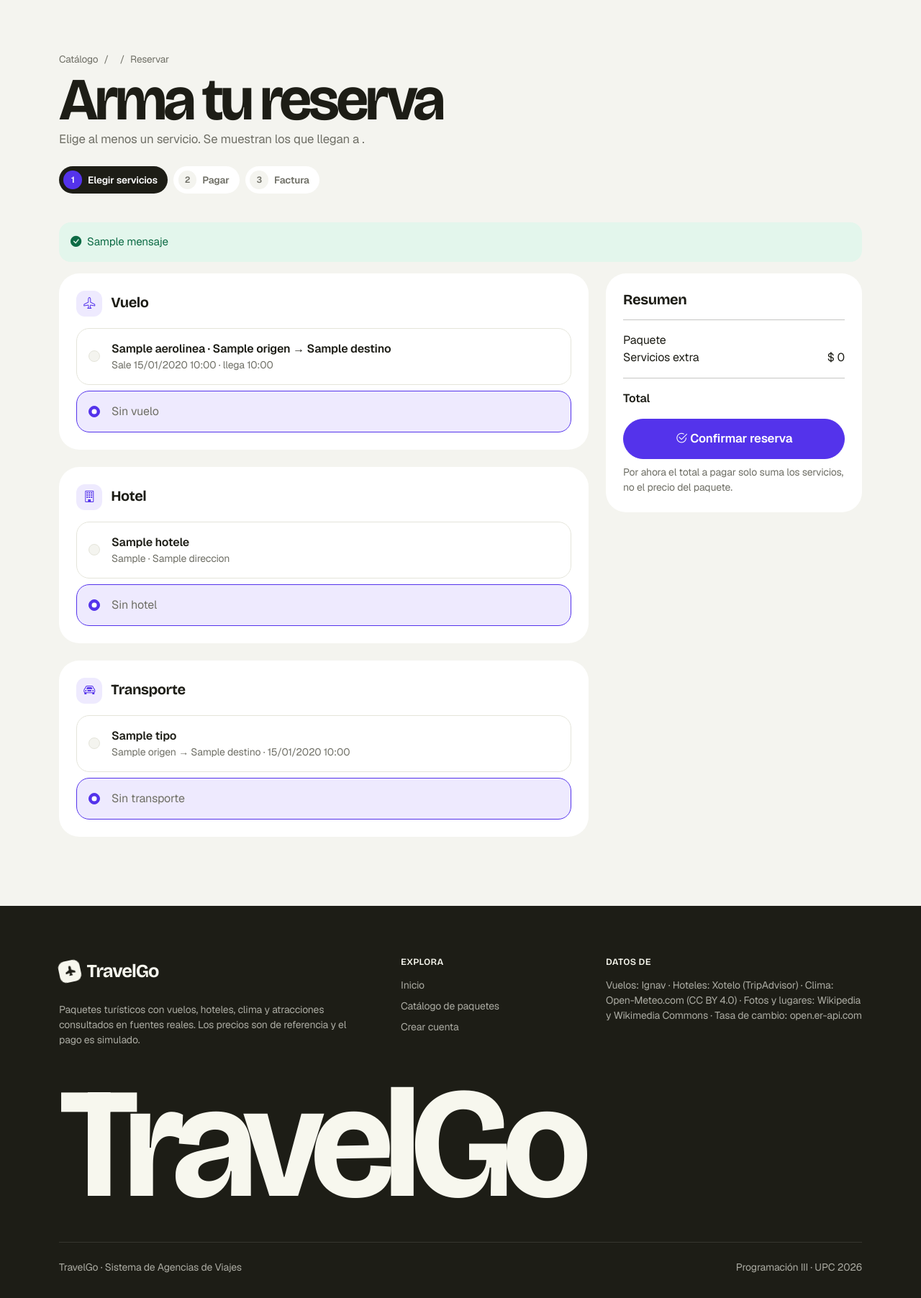
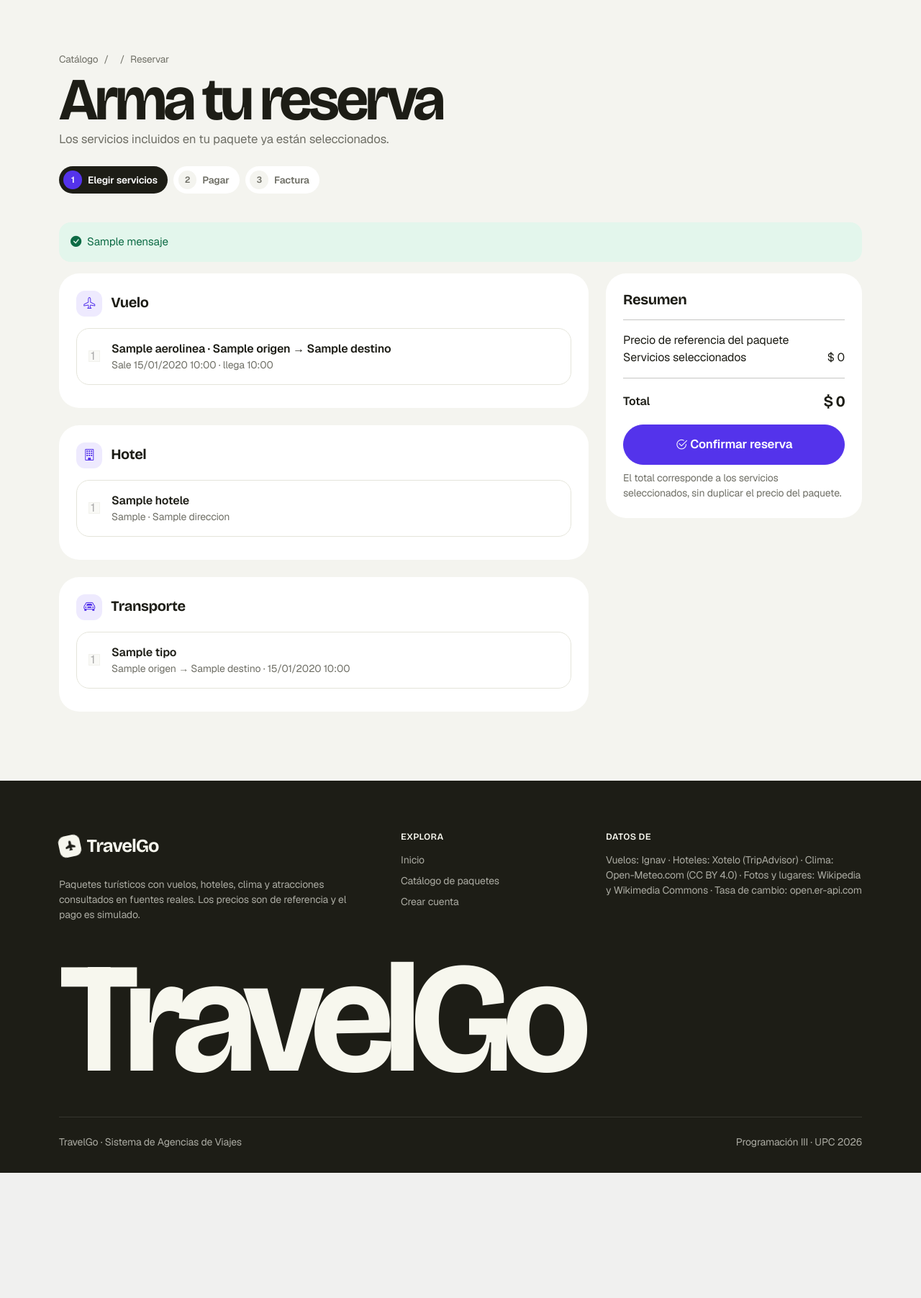
Before and after one commit to sierrajuan2005/travelgo, a Spring app: template src/main/resources/templates/reserva/formulario.html in a window 1280 px wide. Shown: the part 65-1869 px from the top of the page at 72% size. After the commit the page ends 1695 px from the top, so only its background shows below. Run offline with Thymeleaf, Linux system fonts and the light colour scheme; the template is opened without the code that fills it: most values are stand-ins (such as "Sample title", 1, 10 or a date in 2020); data that the repository does not hold is empty; some of the project's set-up classes (security, data sources, template engines, error pages and the like) are left out, and stand-ins take their place; some web fonts are replaced.

Commit message:
fix: corregir seleccion de servicios y calculo del precio final

```diff
--- a/src/main/resources/static/js/reserva.js
+++ b/src/main/resources/static/js/reserva.js
@@ -1,25 +1,16 @@
-// Recalcula el total de la reserva cuando el usuario elige vuelo, hotel o transporte.
-// Cada radio tiene su precio en data-precio; el precio del paquete está en #total[data-base].
-// Los precios están en pesos colombianos (COP), sin decimales: $ 1.200.000
+// El backend calcula el total sumando los servicios reservados una sola vez.
 (function () {
     const total = document.getElementById('total');
     const extras = document.getElementById('extras');
-    const base = parseFloat(total.dataset.base);
-
-    function formatear(valor) {
-        return '$ ' + Math.round(valor).toLocaleString('es-CO', { maximumFractionDigits: 0 });
+    if (!total || !extras) return;
+    const opciones = document.querySelectorAll('input[data-precio]');
+    function recalcular() {
+        let suma = 0;
+        opciones.forEach(radio => { if (radio.checked) suma += Number(radio.dataset.precio) || 0; });
+        const texto = '$ ' + Math.round(suma).toLocaleString('es-CO');
+        extras.textContent = texto;
+        total.textContent = texto;
     }
-
-    function recalcular() {
-        let sumaExtras = 0;
-        document.querySelectorAll('input[type="radio"]:checked').forEach(function (radio) {
-            sumaExtras += parseFloat(radio.dataset.precio) || 0;
-        });
-        extras.textContent = formatear(sumaExtras);
-        total.textContent = formatear(base + sumaExtras);
-    }
-
-    document.querySelectorAll('input[type="radio"]').forEach(function (radio) {
-        radio.addEventListener('change', recalcular);
-    });
+    opciones.forEach(radio => radio.addEventListener('change', recalcular));
+    recalcular();
 })();
--- a/src/main/resources/templates/reserva/formulario.html
+++ b/src/main/resources/templates/reserva/formulario.html
@@ -17,8 +17,9 @@
                 </ol>
             </nav>
             <h1 class="h2 mb-1">Arma tu reserva</h1>
-        <p class="mb-0">Elige al menos un servicio. Se muestran los que llegan a
+            <p class="mb-0" th:unless="${incluidos}">Elige al menos un servicio. Se muestran los que llegan a
                 <span th:text="${@formato.destinos(paquete)}">destino</span>.</p>
+            <p class="mb-0" th:if="${incluidos}">Los servicios incluidos en tu paquete ya están seleccionados.</p>
             <ol class="tg-pasos">
                 <li class="actual"><span>Elegir servicios</span></li>
                 <li><span>Pagar</span></li>
@@ -48,8 +49,8 @@
                             <h2 class="h5 mb-3"><span class="tg-seccion-icono"><i class="bi bi-airplane"></i></span> Vuelo</h2>
                             <label class="card tg-opcion p-3 mb-2" th:each="vuelo : ${vuelos}">
                                 <div class="d-flex align-items-center gap-3">
-                                <input class="form-check-input mt-0" type="radio" name="vueloId"
-                                       th:value="${vuelo.id}" th:attr="data-precio=${vuelo.calcularCosto()}">
+                                    <input class="form-check-input mt-0" th:type="${incluidos ? 'checkbox' : 'radio'}" name="vueloId"
+                                           th:value="${vuelo.id}" th:checked="${incluidos}" th:disabled="${incluidos}" th:attr="data-precio=${vuelo.calcularCosto()}">
                                     <div class="flex-grow-1">
                                         <div class="fw-semibold"
                                              th:text="${vuelo.aerolinea + ' · ' + vuelo.origen + ' → ' + vuelo.destino}">Vuelo</div>
@@ -57,10 +58,10 @@
                                              th:text="${'Sale ' + #temporals.format(vuelo.fechaSalida, 'dd/MM/yyyy HH:mm') + ' · llega ' + #temporals.format(vuelo.fechaLlegada, 'HH:mm')}">Fechas</div>
                                     </div>
                                     <span class="fw-semibold"
-                                      th:text="${'+ ' + @formato.cop(vuelo.calcularCosto())}">+ $ 0</span>
+                                          th:text="${(incluidos ? 'Incluido · ' : '+ ') + @formato.cop(vuelo.calcularCosto())}">+ $ 0</span>
                                 </div>
                             </label>
-                        <label class="card tg-opcion p-3">
+                            <label class="card tg-opcion p-3" th:unless="${incluidos}">
                                 <div class="d-flex align-items-center gap-3">
                                     <input class="form-check-input mt-0" type="radio" name="vueloId" value="" data-precio="0" checked>
                                     <span class="text-muted">Sin vuelo</span>
@@ -74,8 +75,8 @@
                             <h2 class="h5 mb-3"><span class="tg-seccion-icono"><i class="bi bi-building"></i></span> Hotel</h2>
                             <label class="card tg-opcion p-3 mb-2" th:each="hotel : ${hoteles}">
                                 <div class="d-flex align-items-center gap-3">
-                                <input class="form-check-input mt-0" type="radio" name="hotelId"
-                                       th:value="${hotel.id}" th:attr="data-precio=${hotel.calcularCosto()}">
+                                    <input class="form-check-input mt-0" th:type="${incluidos ? 'checkbox' : 'radio'}" name="hotelId"
+                                           th:value="${hotel.id}" th:checked="${incluidos}" th:disabled="${incluidos}" th:attr="data-precio=${hotel.calcularCosto()}">
                                     <div class="flex-grow-1">
                                         <div class="fw-semibold" th:text="${hotel.nombre}">Hotel</div>
                                         <div class="text-muted small"
@@ -84,10 +85,10 @@
                                              th:text="${@formato.cop(hotel.precio) + ' / noche · ' + hotel.noches + ' noches'}">Precio por noche</div>
                                     </div>
                                     <span class="fw-semibold"
-                                      th:text="${'+ ' + @formato.cop(hotel.calcularCosto())}">+ $ 0</span>
+                                          th:text="${(incluidos ? 'Incluido · ' : '+ ') + @formato.cop(hotel.calcularCosto())}">+ $ 0</span>
                                 </div>
                             </label>
-                        <label class="card tg-opcion p-3">
+                            <label class="card tg-opcion p-3" th:unless="${incluidos}">
                                 <div class="d-flex align-items-center gap-3">
                                     <input class="form-check-input mt-0" type="radio" name="hotelId" value="" data-precio="0" checked>
                                     <span class="text-muted">Sin hotel</span>
@@ -101,18 +102,18 @@
                             <h2 class="h5 mb-3"><span class="tg-seccion-icono"><i class="bi bi-car-front"></i></span> Transporte</h2>
                             <label class="card tg-opcion p-3 mb-2" th:each="transporte : ${transportes}">
                                 <div class="d-flex align-items-center gap-3">
-                                <input class="form-check-input mt-0" type="radio" name="transporteId"
-                                       th:value="${transporte.id}" th:attr="data-precio=${transporte.calcularCosto()}">
+                                    <input class="form-check-input mt-0" th:type="${incluidos ? 'checkbox' : 'radio'}" name="transporteId"
+                                           th:value="${transporte.id}" th:checked="${incluidos}" th:disabled="${incluidos}" th:attr="data-precio=${transporte.calcularCosto()}">
                                     <div class="flex-grow-1">
                                         <div class="fw-semibold" th:text="${transporte.tipo}">Transporte</div>
                                         <div class="text-muted small"
                                              th:text="${transporte.origen + ' → ' + transporte.destino + ' · ' + #temporals.format(transporte.fecha, 'dd/MM/yyyy HH:mm')}">Detalle</div>
                                     </div>
                                     <span class="fw-semibold"
-                                      th:text="${'+ ' + @formato.cop(transporte.calcularCosto())}">+ $ 0</span>
+                                          th:text="${(incluidos ? 'Incluido · ' : '+ ') + @formato.cop(transporte.calcularCosto())}">+ $ 0</span>
                                 </div>
                             </label>
-                        <label class="card tg-opcion p-3">
+                            <label class="card tg-opcion p-3" th:unless="${incluidos}">
                                 <div class="d-flex align-items-center gap-3">
                                     <input class="form-check-input mt-0" type="radio" name="transporteId" value="" data-precio="0" checked>
                                     <span class="text-muted">Sin transporte</span>
@@ -131,24 +132,24 @@
                                th:text="${@formato.destinos(paquete) + ' · ' + paquete.duracionDias + ' días'}">Destino · días</p>
                             <hr>
                             <div class="d-flex justify-content-between">
-                            <span>Paquete</span>
+                                <span>Precio de referencia del paquete</span>
                                 <span th:text="${@formato.cop(paquete.precio)}">$ 0</span>
                             </div>
                             <div class="d-flex justify-content-between">
-                            <span>Servicios extra</span>
-                            <span id="extras">$ 0</span>
+                                <span>Servicios seleccionados</span>
+                                <span id="extras" th:text="${@formato.cop(totalInicial)}">$ 0</span>
                             </div>
                             <hr>
                             <div class="d-flex justify-content-between align-items-center mb-3">
                                 <span class="fw-semibold">Total</span>
-                            <span id="total" class="tg-precio" th:attr="data-base=${paquete.precio}"
-                                  th:text="${@formato.cop(paquete.precio)}">$ 0</span>
+                                <span id="total" class="tg-precio"
+                                      th:text="${@formato.cop(totalInicial)}">$ 0</span>
                             </div>
                             <button type="submit" class="btn btn-tg-acento btn-lg w-100"
                                     th:disabled="${#lists.isEmpty(vuelos) and #lists.isEmpty(hoteles) and #lists.isEmpty(transportes)}"><i class="bi bi-check2-circle"></i> Confirmar reserva</button>
-                        <!-- Quitar este aviso cuando Reserva.calcularTotal() sume también el precio del paquete -->
+
                             <p class="text-muted small mt-2 mb-0">
-                            Por ahora el total a pagar solo suma los servicios, no el precio del paquete.
+                                El total corresponde a los servicios seleccionados, sin duplicar el precio del paquete.
                             </p>
                         </div>
                     </div>
```
Lines whose indentation alone changed are shown as unchanged.
